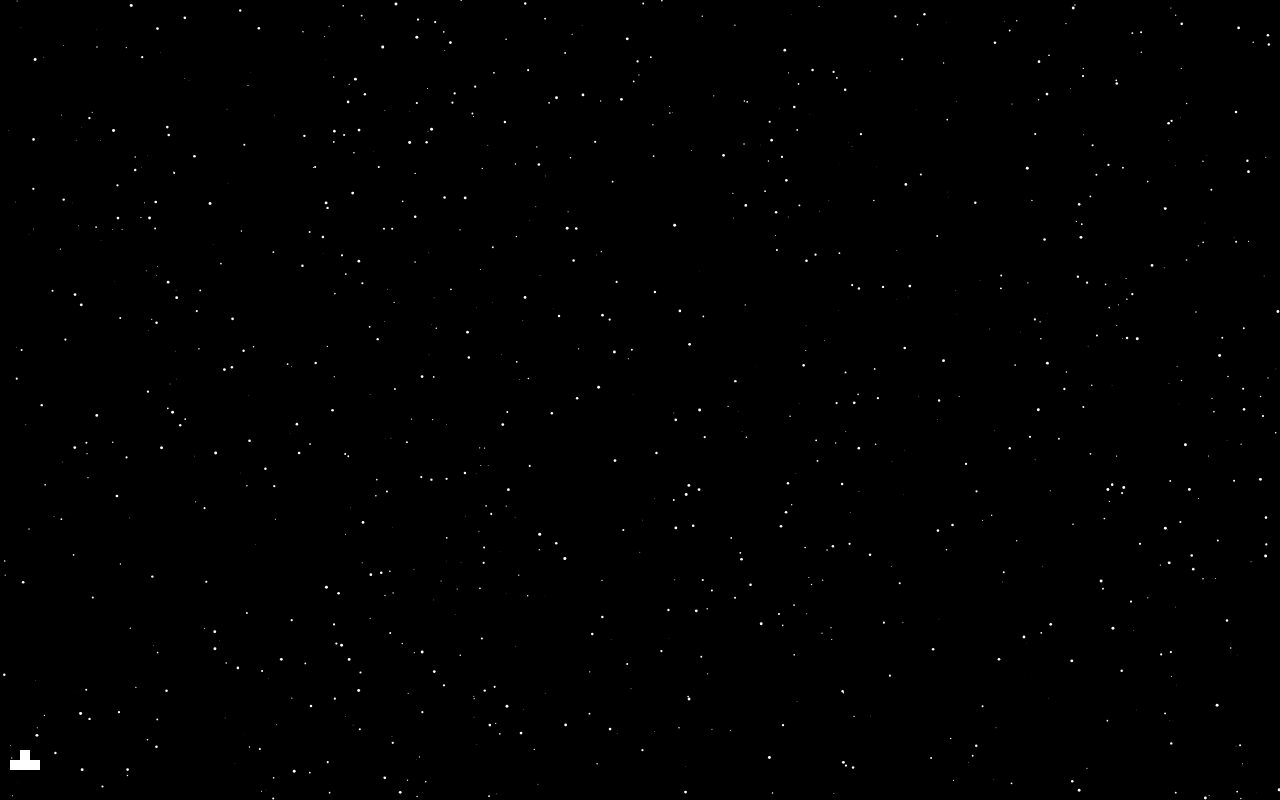
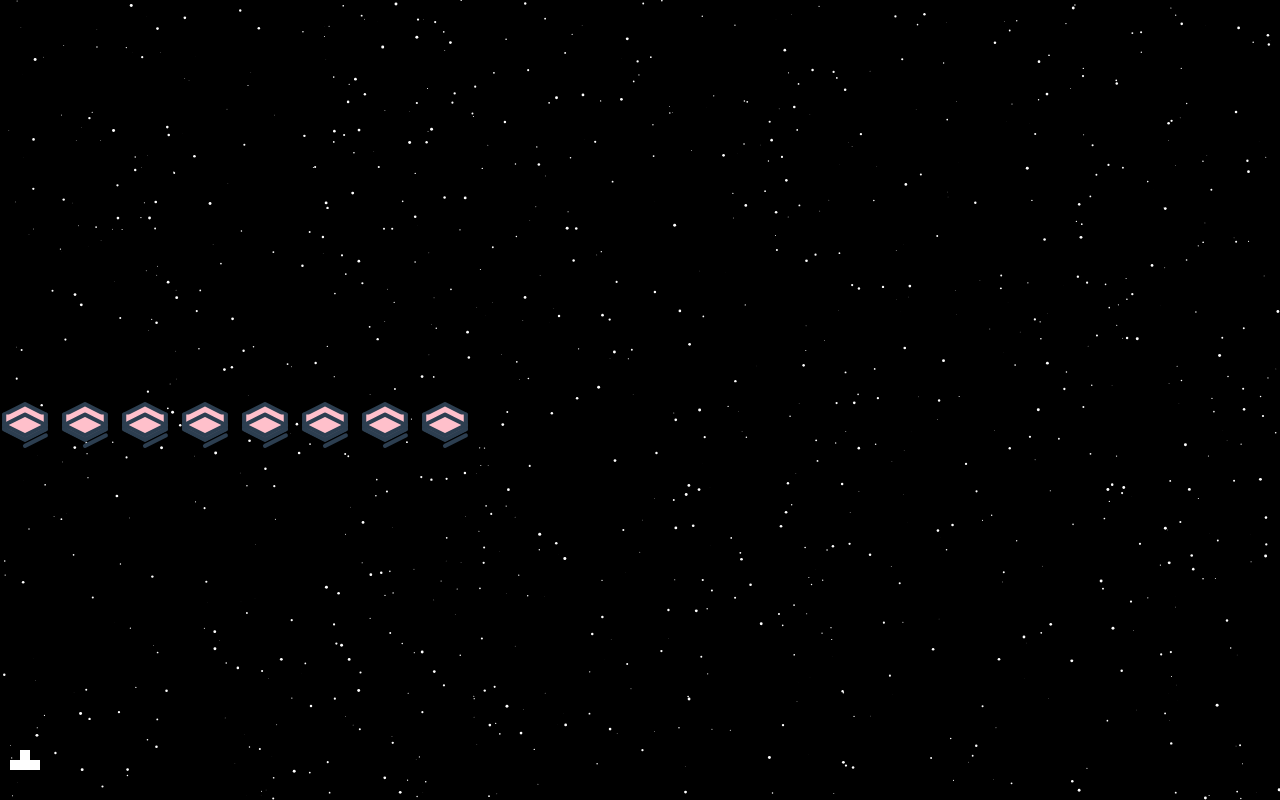
Before and after one commit to jared201/space_invaders, a Vue app: page / in a window 1280 px wide. Built offline with nearby package versions, Linux system fonts and the light colour scheme.

Commit message:
fix the rendering of 8 basic enemies

```diff
--- a/src/components/GameCanvas.vue
+++ b/src/components/GameCanvas.vue
@@ -1,15 +1,18 @@
 <template>
   <div>
     <canvas ref="canvas" :width="width" :height="height"></canvas>
+    <BasicEnemy v-for="(enemy, index) in enemies" :key="index" :style="{ left: (index * 60) + 'px' }" />
     <GroundFighter />
   </div>
 </template>
 
 <script>
 import GroundFighter from './sprites/GroundFighter.vue';
+import BasicEnemy from "./sprites/BasicEnemy.vue";
 
 export default {
   components: {
+    BasicEnemy,
     GroundFighter,
   },
   data() {
@@ -17,6 +20,7 @@ export default {
       width: window.innerWidth,
       height: window.innerHeight,
       stars: 1000, // number of stars
+      enemies: Array(8).fill(null), // array of 8 enemies
     };
   },
   mounted() {
--- a/src/components/sprites/BasicEnemy.vue
+++ b/src/components/sprites/BasicEnemy.vue
@@ -1,5 +1,6 @@
 <template>
-  <svg xmlns="http://www.w3.org/2000/svg" viewBox="0 0 24 24" fill="none" stroke="currentColor" stroke-width="2" stroke-linecap="round" stroke-linejoin="round">
+  <div class="basic-enemy">
+    <svg xmlns="http://www.w3.org/2000/svg" viewBox="0 0 24 24" fill="pink" stroke="currentColor" stroke-width="2" stroke-linecap="round" stroke-linejoin="round">
       <path d="M12 2L2 7l10 5 10-5-10-5z"></path>
       <path d="M2 7v7l10 5 10-5V7"></path>
       <path d="M2 14l10 5 10-5"></path>
@@ -7,4 +8,13 @@
       <path d="M22 12l-10 5-10-5"></path>
       <path d="M2 12l10-5 10 5"></path>
     </svg>
+  </div>
 </template>
+
+<style scoped>
+.basic-enemy {
+  position: absolute;
+  width: 50px;
+  height: 50px;
+}
+</style>
```
Lines whose indentation alone changed are shown as unchanged.
